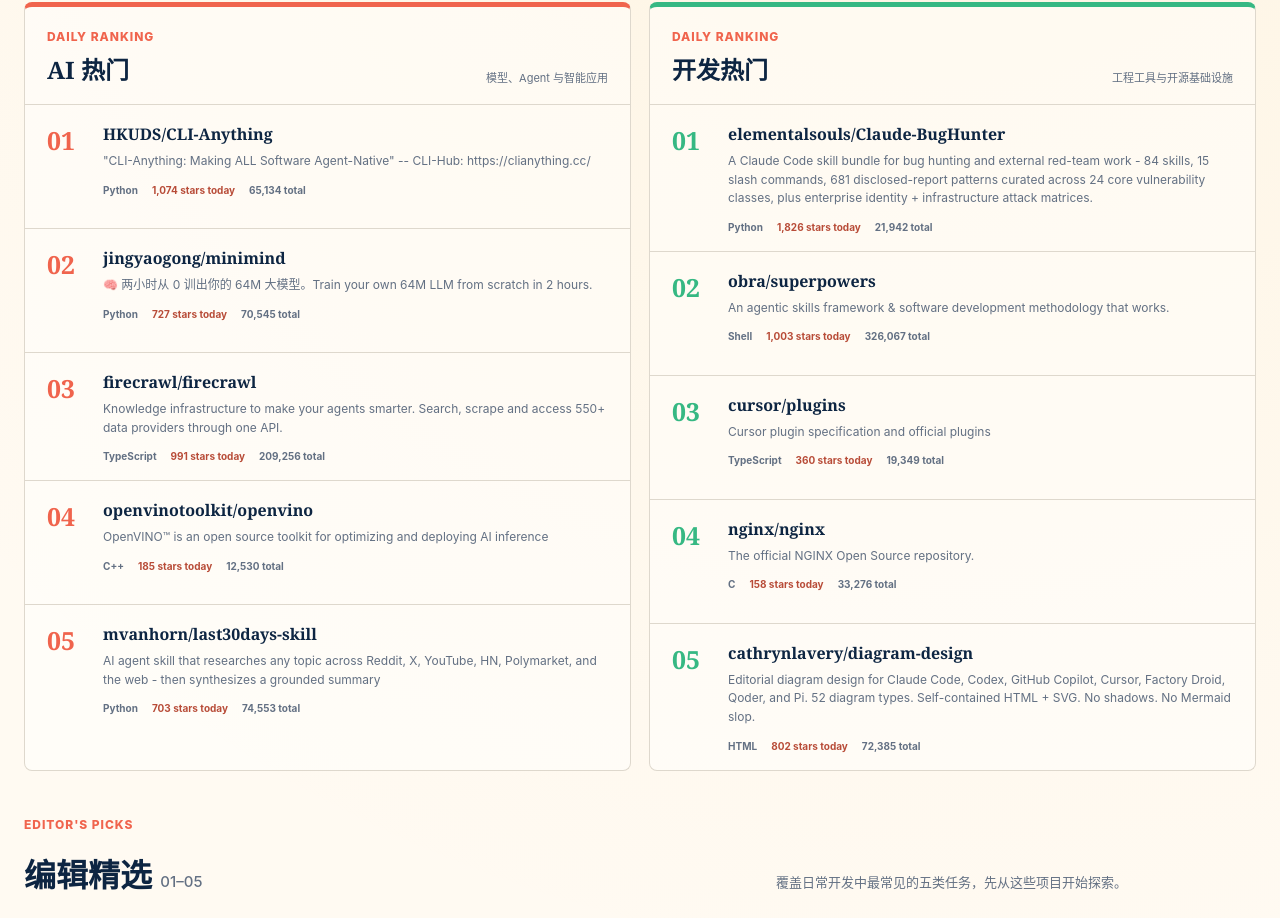
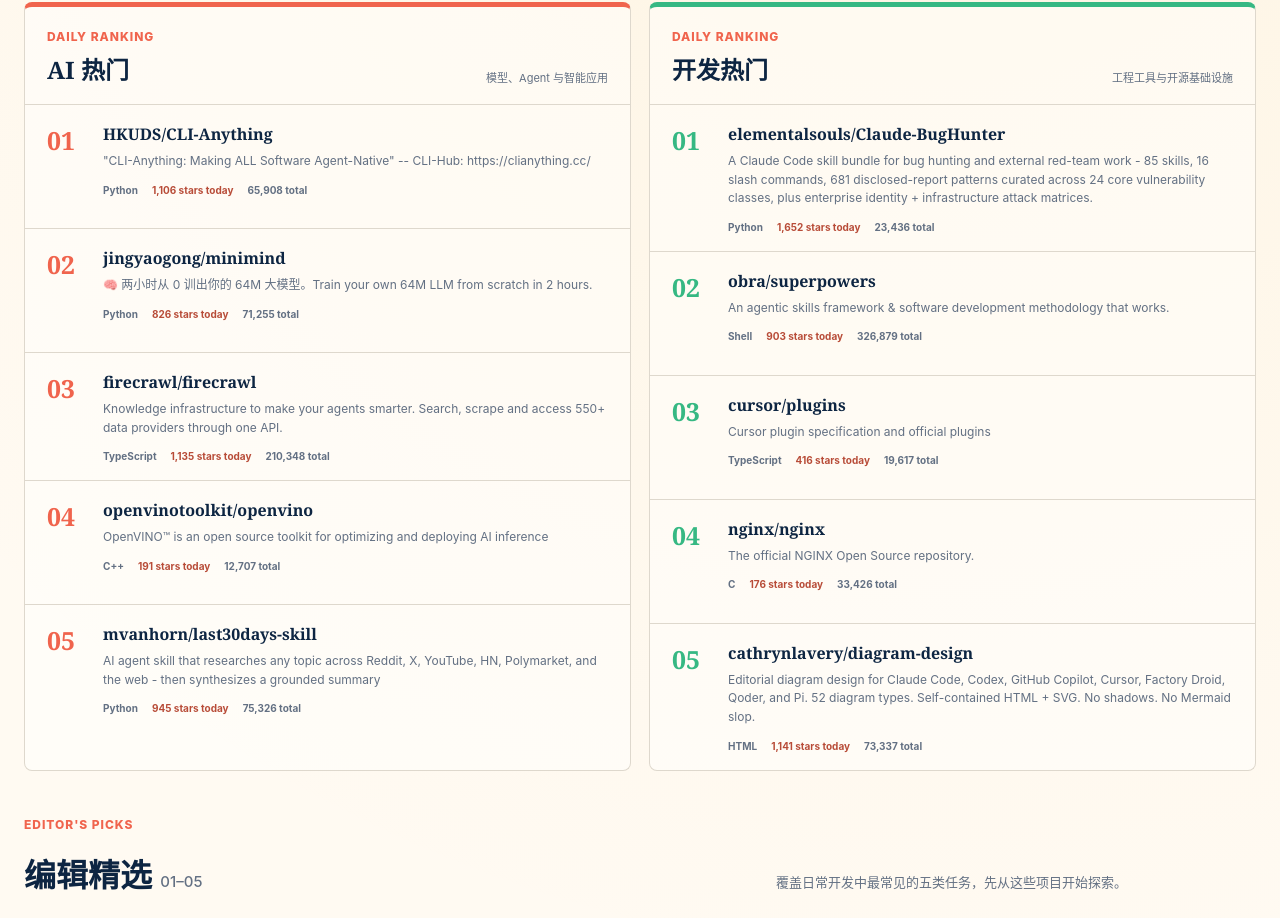
Before and after one commit to SomiW/AIShare, a plain HTML site: page index.html in a window 1280 px wide. Shown: the part 747-1665 px from the top of the page. Drawn offline with Linux system fonts and the light colour scheme.

Commit message:
data: update daily GitHub Trending

```diff
--- a/index.html
+++ b/index.html
@@ -56,7 +56,7 @@
           <h2>今日热门 <span>每日更新</span></h2>
         </div>
         <p>
-          更新于 2026-11-25 · 数据来源
+          更新于 2026-11-26 · 数据来源
           <a href="https://github.com/trending">GitHub Trending ↗</a>
         </p>
       </div>
@@ -77,8 +77,8 @@
               <p>&quot;CLI-Anything: Making ALL Software Agent-Native&quot; -- CLI-Hub: https://clianything.cc/</p>
               <div class="trending-meta">
                 <span>Python</span>
-                <span>1,074 stars today</span>
-                <span>65,134 total</span>
+                <span>1,106 stars today</span>
+                <span>65,908 total</span>
               </div>
             </div>
           </li>
@@ -89,8 +89,8 @@
               <p>🧠 两小时从 0 训出你的 64M 大模型。Train your own 64M LLM from scratch in 2 hours.</p>
               <div class="trending-meta">
                 <span>Python</span>
-                <span>727 stars today</span>
-                <span>70,545 total</span>
+                <span>826 stars today</span>
+                <span>71,255 total</span>
               </div>
             </div>
           </li>
@@ -101,8 +101,8 @@
               <p>Knowledge infrastructure to make your agents smarter. Search, scrape and access 550+ data providers through one API.</p>
               <div class="trending-meta">
                 <span>TypeScript</span>
-                <span>991 stars today</span>
-                <span>209,256 total</span>
+                <span>1,135 stars today</span>
+                <span>210,348 total</span>
               </div>
             </div>
           </li>
@@ -113,8 +113,8 @@
               <p>OpenVINO™ is an open source toolkit for optimizing and deploying AI inference</p>
               <div class="trending-meta">
                 <span>C++</span>
-                <span>185 stars today</span>
-                <span>12,530 total</span>
+                <span>191 stars today</span>
+                <span>12,707 total</span>
               </div>
             </div>
           </li>
@@ -125,8 +125,8 @@
               <p>AI agent skill that researches any topic across Reddit, X, YouTube, HN, Polymarket, and the web - then synthesizes a grounded summary</p>
               <div class="trending-meta">
                 <span>Python</span>
-                <span>703 stars today</span>
-                <span>74,553 total</span>
+                <span>945 stars today</span>
+                <span>75,326 total</span>
               </div>
             </div>
           </li>
@@ -145,11 +145,11 @@
             <span class="trending-rank">01</span>
             <div class="trending-copy">
               <h3><a href="https://github.com/elementalsouls/Claude-BugHunter">elementalsouls/Claude-BugHunter</a></h3>
-              <p>A Claude Code skill bundle for bug hunting and external red-team work - 84 skills, 15 slash commands, 681 disclosed-report patterns curated across 24 core vulnerability classes, plus enterprise identity + infrastructure attack matrices.</p>
+              <p>A Claude Code skill bundle for bug hunting and external red-team work - 85 skills, 16 slash commands, 681 disclosed-report patterns curated across 24 core vulnerability classes, plus enterprise identity + infrastructure attack matrices.</p>
               <div class="trending-meta">
                 <span>Python</span>
-                <span>1,826 stars today</span>
-                <span>21,942 total</span>
+                <span>1,652 stars today</span>
+                <span>23,436 total</span>
               </div>
             </div>
           </li>
@@ -160,8 +160,8 @@
               <p>An agentic skills framework &amp; software development methodology that works.</p>
               <div class="trending-meta">
                 <span>Shell</span>
-                <span>1,003 stars today</span>
-                <span>326,067 total</span>
+                <span>903 stars today</span>
+                <span>326,879 total</span>
               </div>
             </div>
           </li>
@@ -172,8 +172,8 @@
               <p>Cursor plugin specification and official plugins</p>
               <div class="trending-meta">
                 <span>TypeScript</span>
-                <span>360 stars today</span>
-                <span>19,349 total</span>
+                <span>416 stars today</span>
+                <span>19,617 total</span>
               </div>
             </div>
           </li>
@@ -184,8 +184,8 @@
               <p>The official NGINX Open Source repository.</p>
               <div class="trending-meta">
                 <span>C</span>
-                <span>158 stars today</span>
-                <span>33,276 total</span>
+                <span>176 stars today</span>
+                <span>33,426 total</span>
               </div>
             </div>
           </li>
@@ -196,8 +196,8 @@
               <p>Editorial diagram design for Claude Code, Codex, GitHub Copilot, Cursor, Factory Droid, Qoder, and Pi. 52 diagram types. Self-contained HTML + SVG. No shadows. No Mermaid slop.</p>
               <div class="trending-meta">
                 <span>HTML</span>
-                <span>802 stars today</span>
-                <span>72,385 total</span>
+                <span>1,141 stars today</span>
+                <span>73,337 total</span>
               </div>
             </div>
           </li>
```
